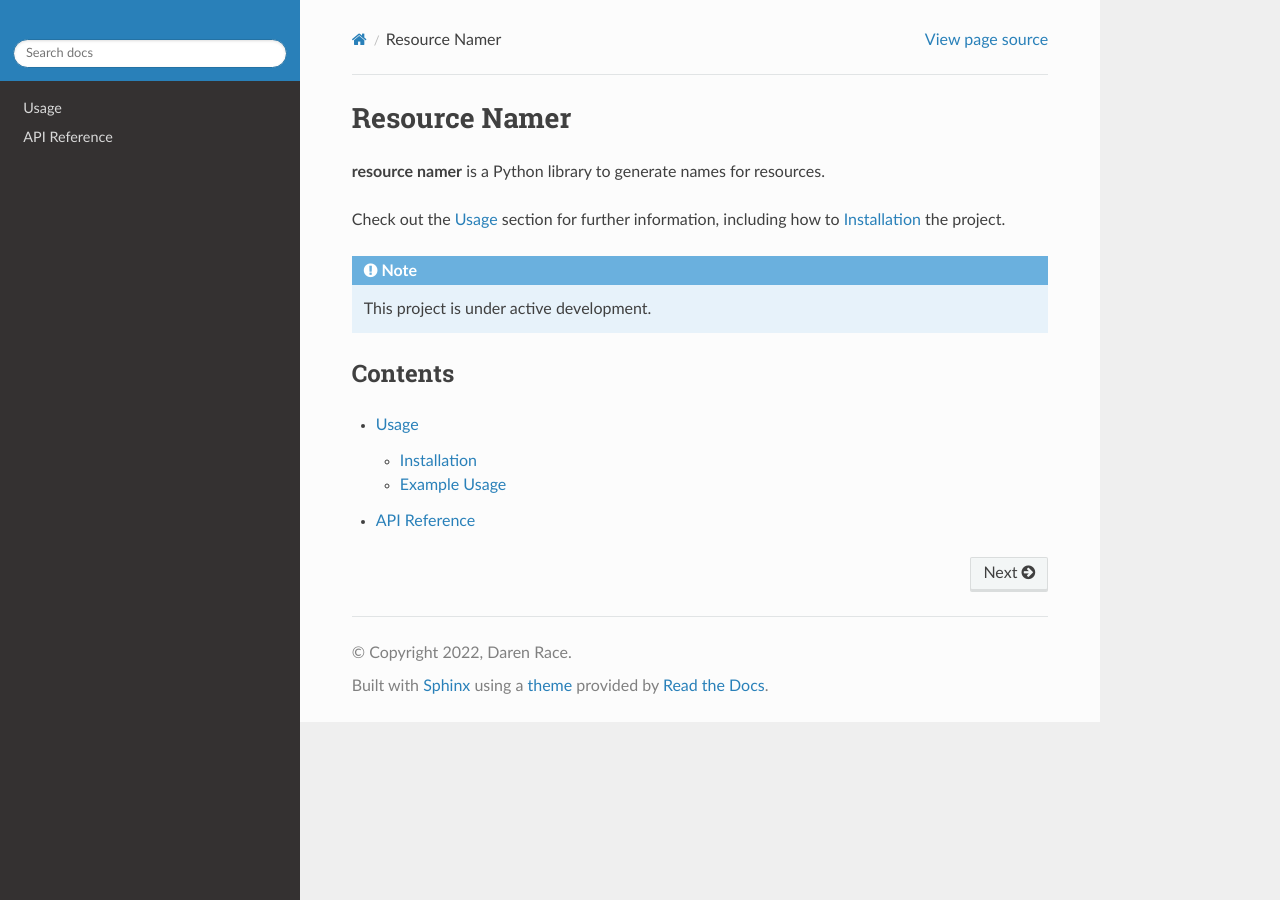
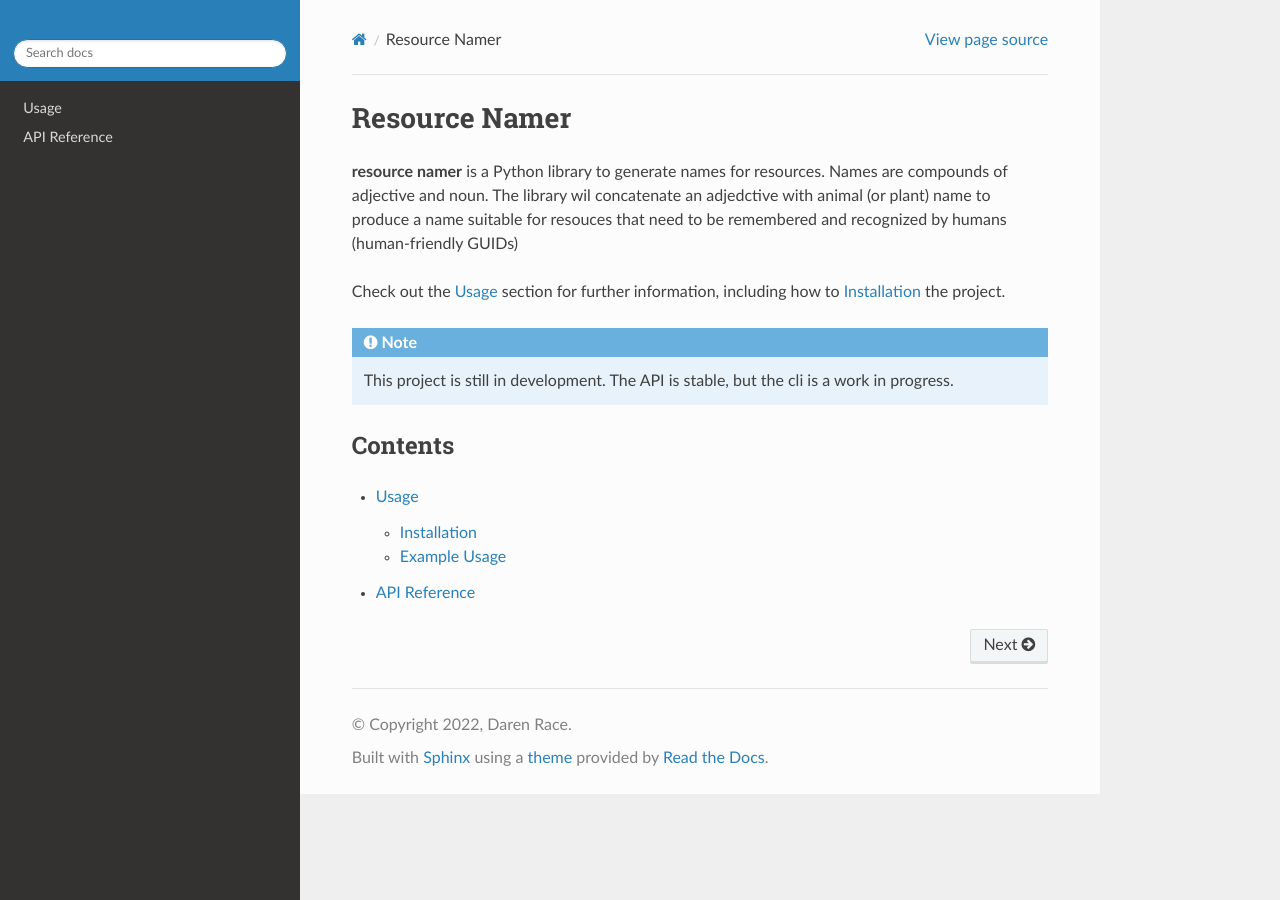
Before and after one commit to darenr/resource-namer, a Sphinx documentation site: the page built from docs/source/index.rst, in a window 1280 px wide. Built offline with Sphinx 7.4.7 and the Read the Docs theme 2.0.0, drawn with Linux system fonts in a browser that asks for light colours; the version number could not be read and is left out.

Commit message:
minor changes to doc

```diff
--- a/docs/source/index.rst
+++ b/docs/source/index.rst
@@ -7,14 +7,16 @@ Resource Namer
 ==============
 
 
-**resource namer**  is a Python library to generate names for resources.
+**resource namer**  is a Python library to generate names for resources. Names are compounds of adjective and noun. The
+library wil concatenate an adjedctive with animal (or plant) name to produce a name suitable for resouces that need to be
+remembered and recognized by humans (human-friendly GUIDs)
 
 Check out the :doc:`usage` section for further information, including
 how to :ref:`installation` the project.
 
 .. note::
 
-   This project is under active development.
+   This project is still in development. The API is stable, but the cli is a work in progress.
 
 Contents
 --------
```
